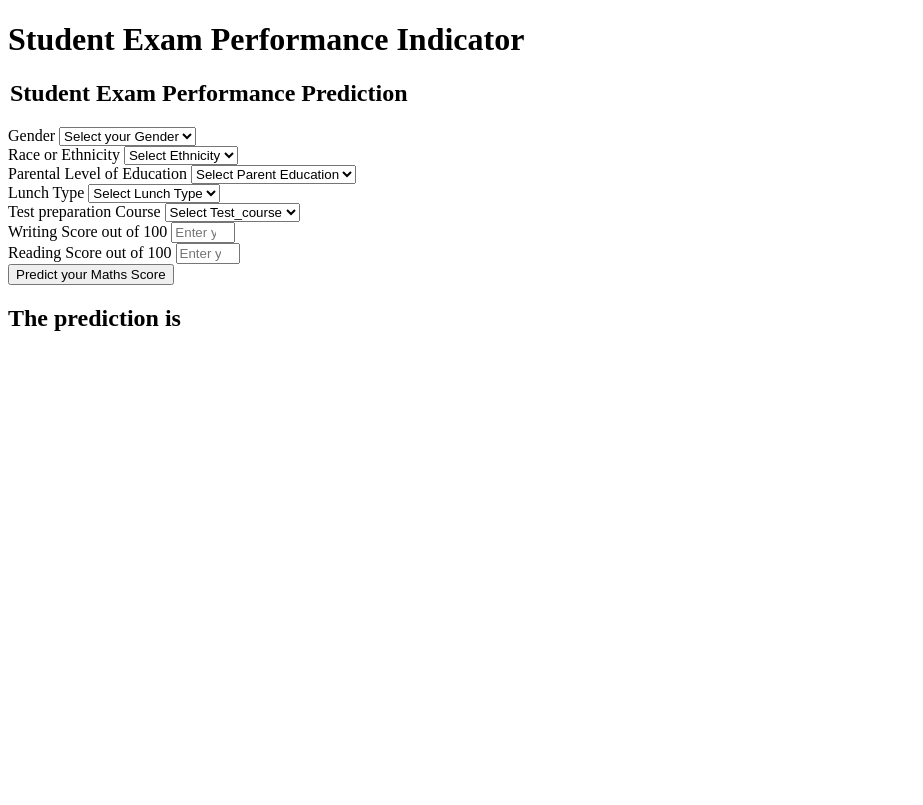
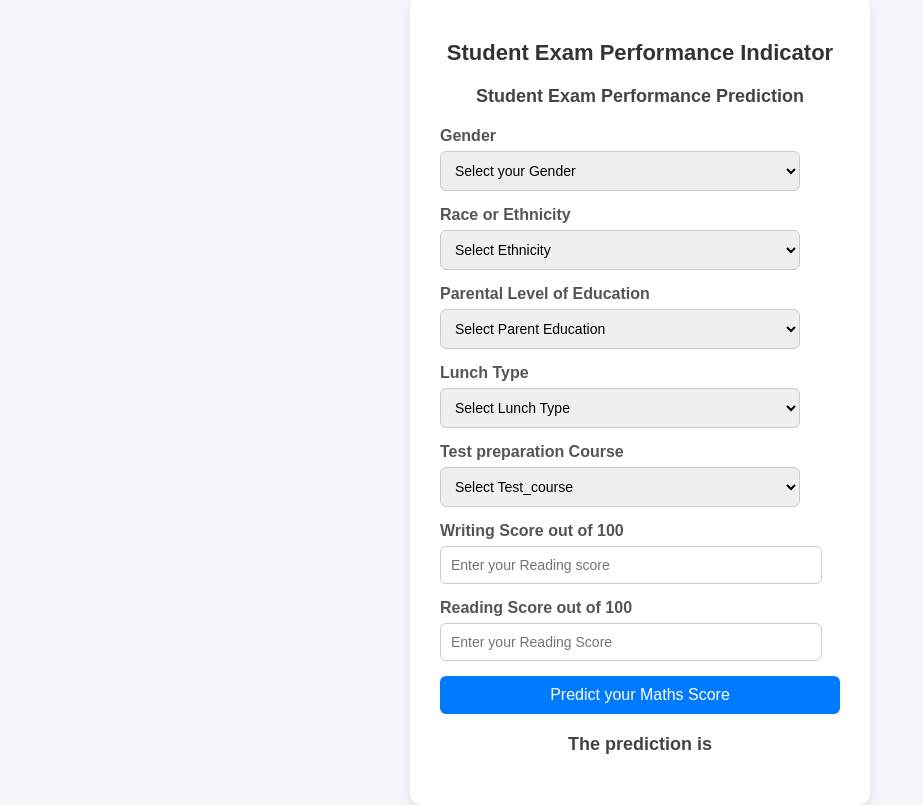
Before and after one commit to Akanksha-Bathla/mlproject, a Flask app: page /predictdata in a window 1280 px wide. Shown: the whole page, without its empty margins (0-923 px from the left). Before the commit the page ends 331 px from the top, so only its background shows below. Run offline with Flask 3, Linux system fonts and the light colour scheme.

Commit message:
ui improved

```diff
--- a/templates/home.html
+++ b/templates/home.html
@@ -5,6 +5,76 @@
     <meta charset="UTF-8">
     <meta name="viewport" content="width=device-width, initial-scale=1.0">
     <title>Document</title>
+    <style>
+    body {
+        font-family: Arial, sans-serif;
+        background: #f4f6f9;
+        margin: 0;
+        padding: 0;
+        display: flex;
+        justify-content: center;
+        align-items: center;
+        height: 100vh;
+    }
+
+    .login {
+        background: #fff;
+        padding: 30px;
+        border-radius: 12px;
+        box-shadow: 0 4px 10px rgba(0, 0, 0, 0.1);
+        width: 400px;
+        text-align: center;
+    }
+
+    h1 {
+        margin-bottom: 20px;
+        font-size: 22px;
+        color: #333;
+    }
+
+    h2 {
+        font-size: 18px;
+        margin: 20px 0;
+        color: #444;
+    }
+
+    .mb-3 {
+        margin-bottom: 15px;
+        text-align: left;
+    }
+
+    .form-label {
+        display: block;
+        font-weight: bold;
+        margin-bottom: 6px;
+        color: #555;
+    }
+
+    .form-control {
+        width: 90%;
+        padding: 10px;
+        border: 1px solid #ccc;
+        border-radius: 6px;
+        font-size: 14px;
+    }
+
+    .btn {
+        width: 100%;
+        padding: 10px;
+        font-size: 16px;
+        border: none;
+        border-radius: 6px;
+        cursor: pointer;
+        background-color: #007bff;
+        color: #fff;
+        transition: 0.3s;
+    }
+
+    .btn:hover {
+        background-color: #0056b3;
+    }
+</style>
+
 </head>
 
 <body>
```
